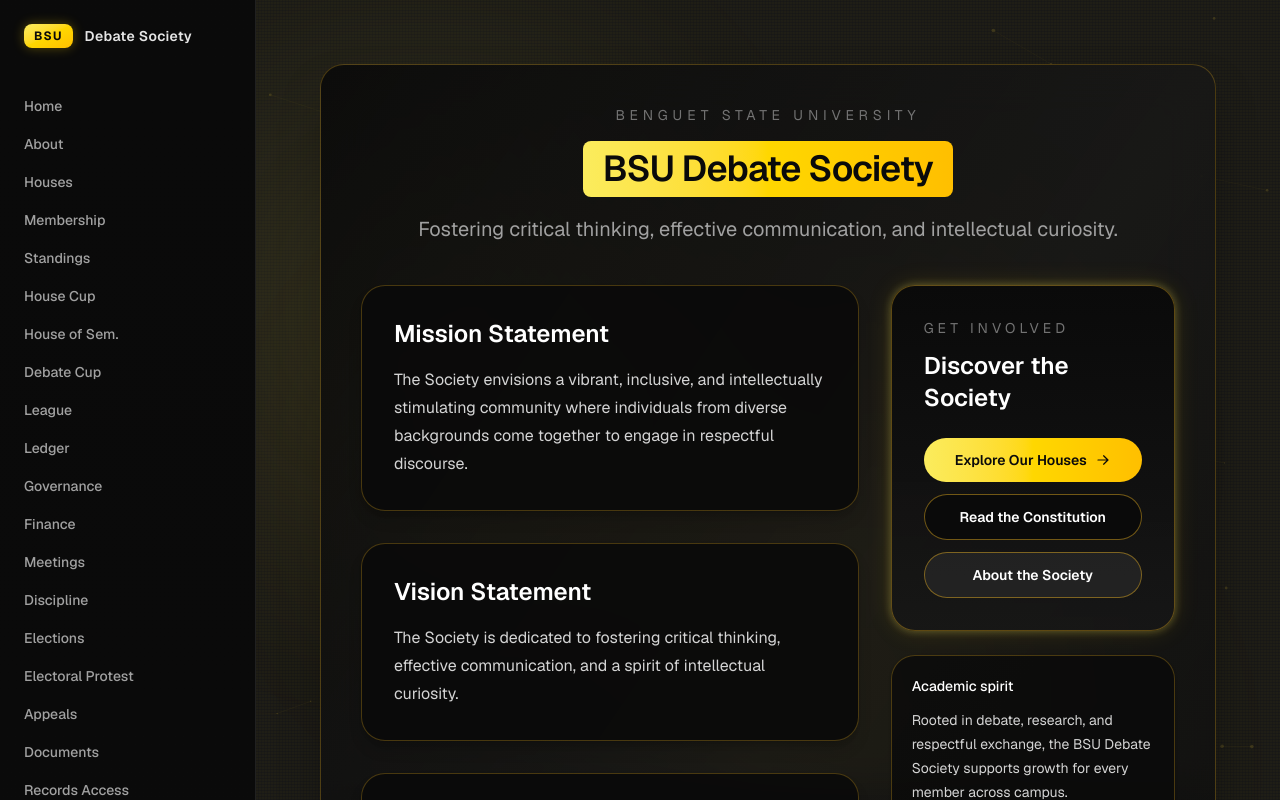
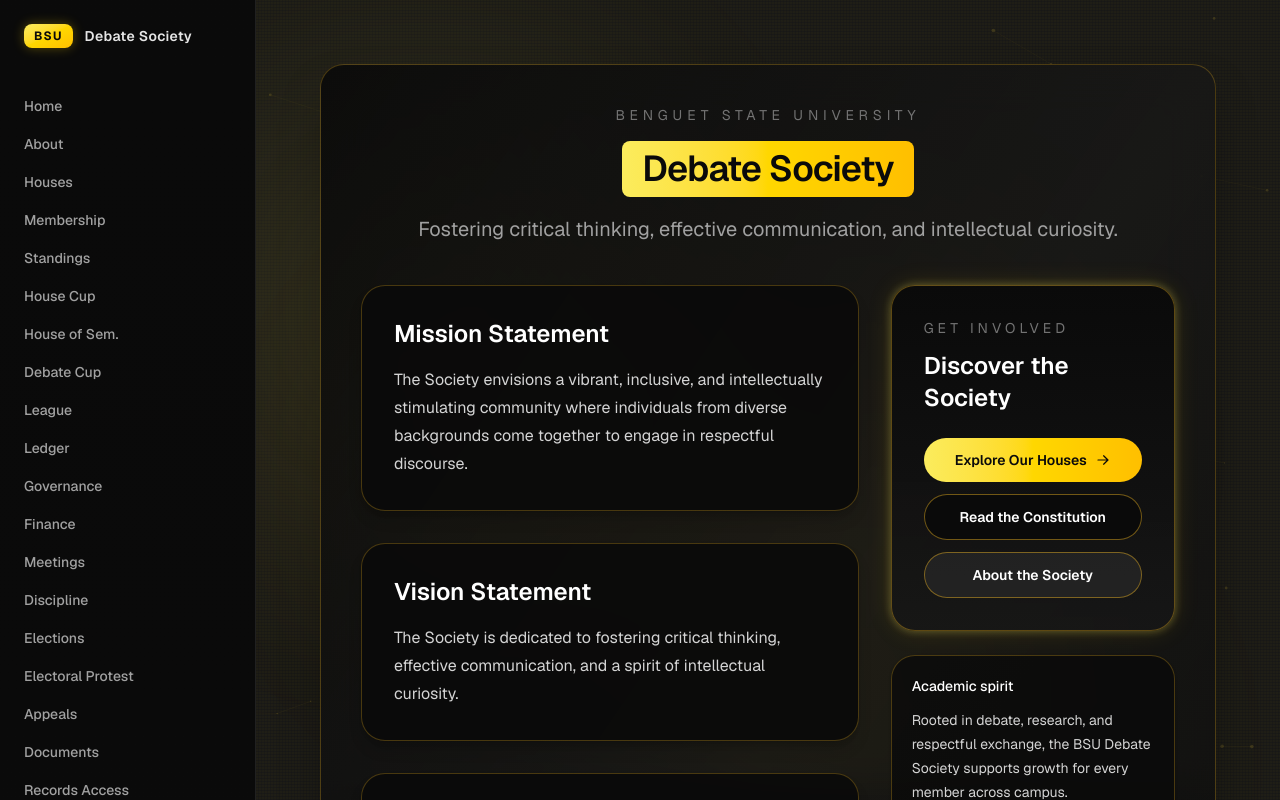
Before and after one commit to Brucejr777/bsu-debate-society, a Next.js app: page / in a window 1280 px wide. Shown: the top 800 px of the page. Built offline with nearby package versions, Linux system fonts and the light colour scheme.

Commit message:
update text homepage

```diff
--- a/src/app/page.tsx
+++ b/src/app/page.tsx
@@ -8,7 +8,7 @@
                 Benguet State University
               </p>
               <h1 className="inline-block rounded-lg bg-gradient-to-r from-[#fbec5d] via-[#ffd700] to-[#ffbf00] px-5 py-2 text-3xl font-semibold tracking-tight text-neutral-950 sm:text-4xl">
-                BSU Debate Society
+                Debate Society
               </h1>
               <p className="mx-auto max-w-3xl text-lg leading-8 text-neutral-400 sm:text-xl">
                 Fostering critical thinking, effective communication, and intellectual curiosity.
```
